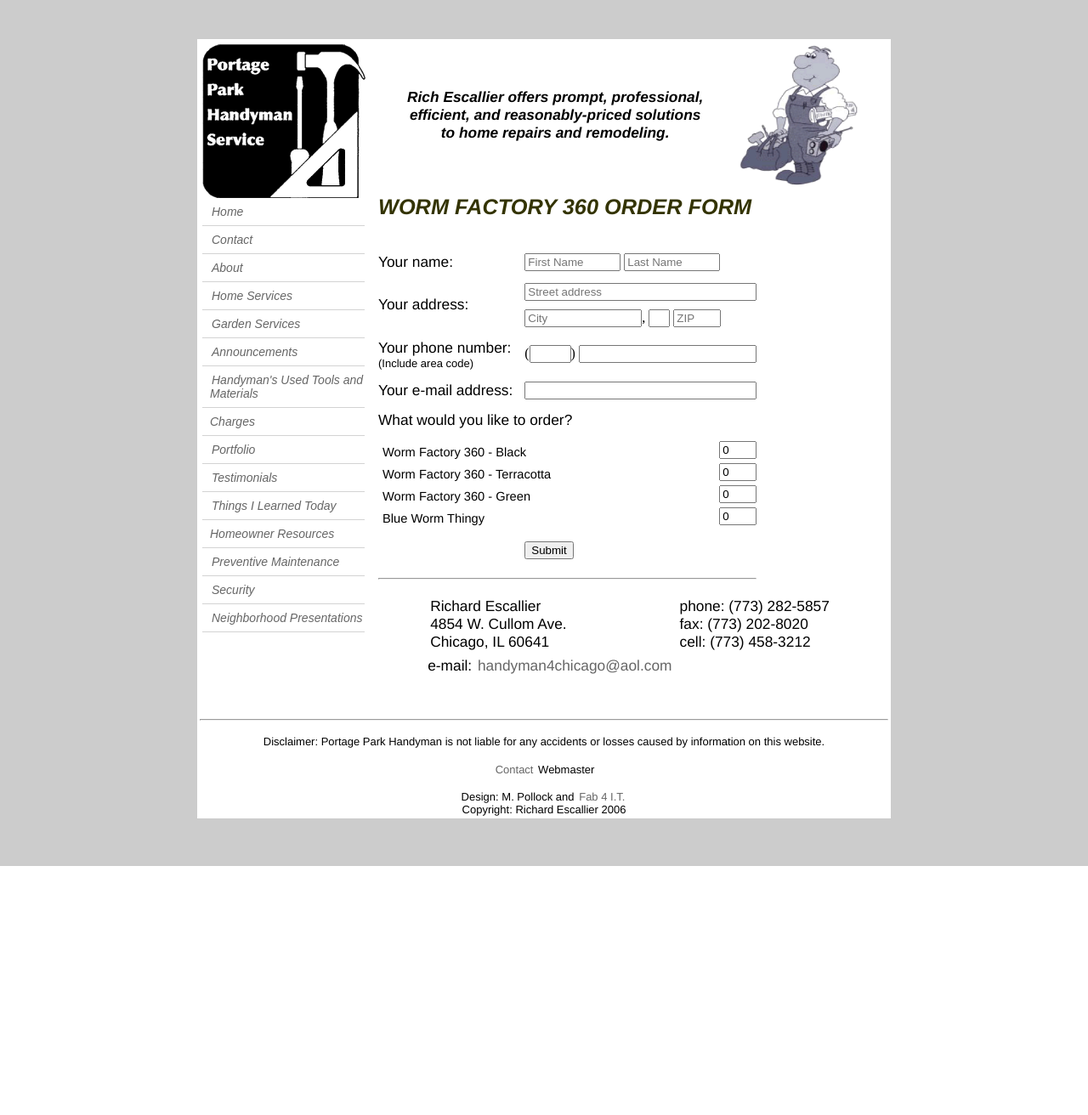
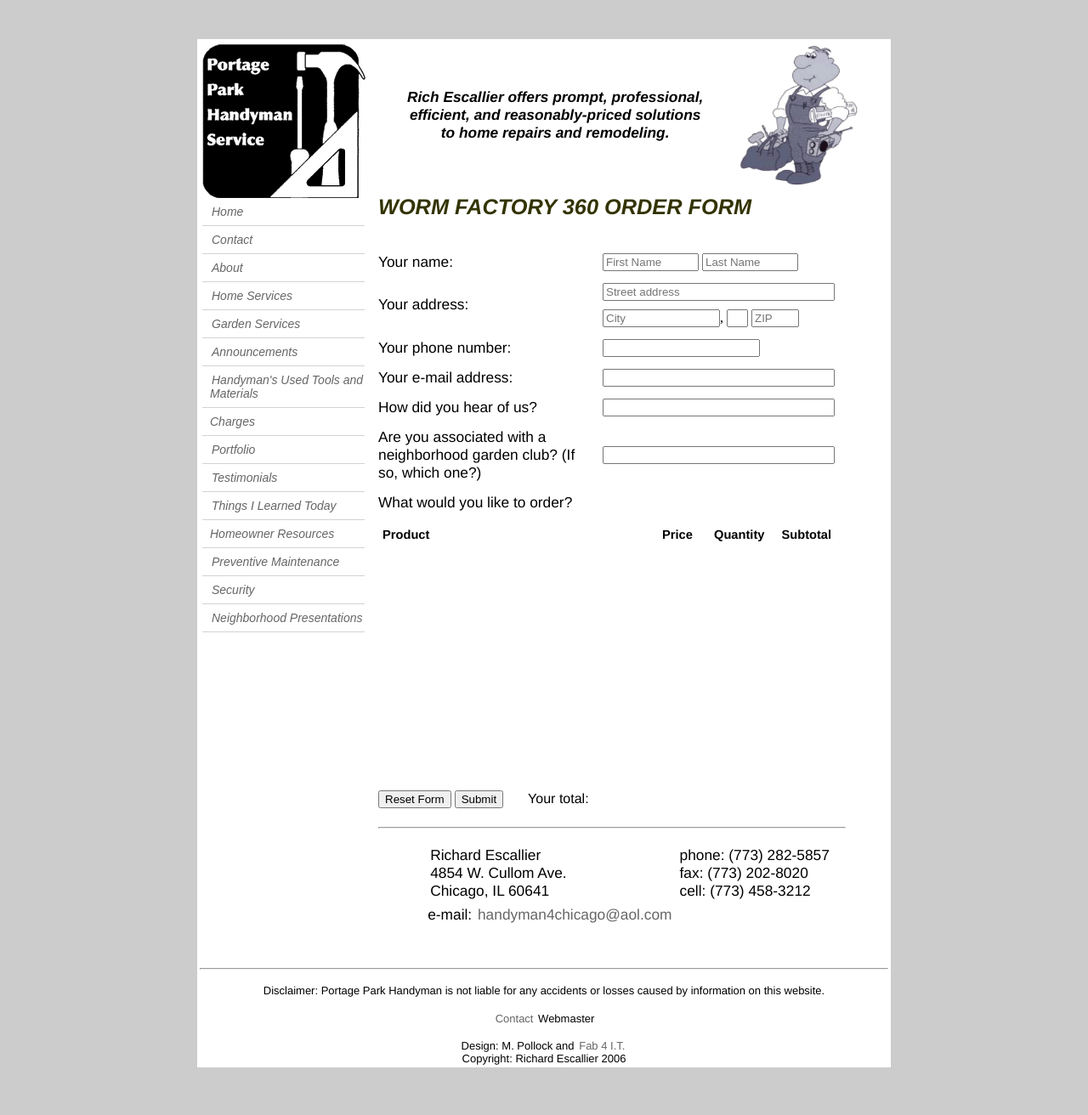
Before and after one commit to scatteredfrog/flirzelkwerp_pphm, a PHP site: page /worm_order.php in a window 1280 px wide. Shown: the whole page at 85% size. Before the commit the page ends 1019 px from the top, so only its background shows below. Run offline with PHP 8.4, Linux system fonts and the light colour scheme; data that the repository does not hold is empty; some libraries are stand-ins or nearby versions.

Commit message:
Form finalized

```diff
--- a/css/worm_order.css
+++ b/css/worm_order.css
@@ -1,17 +1,39 @@
-.wormNumber { position: relative; float: right; }
-.wormNumber input { width: 44px;}
-.wormRow { position: relative; clear: both;}
-#state { width: 25px; }
+.wormNumber { position: relative; float: left; font-size: 11pt; font-family: "Franklin Gothic Medium","Trebuchet MS"; }
+.wormPrice { padding: 5px; position: relative; float: left; font-size: 11pt; font-family: "Franklin Gothic Medium","Trebuchet MS"; width: 51px; }
+.wormNumber input { width: 44px; position: relative; top: 2px; left: 13px;}
+
+.wormSubtotal {
+    padding: 5px;
+    position: relative;
+    float: left;
+    font-size: 11pt;
+    font-family: "Franklin Gothic Medium","Trebuchet MS";
+    left: 10px;
+}
+
+#total_span { position: relative; left: 25px; font-family: "Franklin Gothic Medium", "Trebuchet MS"; }
+.wormRow { position: relative; clear: both; height: 27px;}
+#state { width: 25px; text-transform: uppercase; }
 #zip { width: 56px; }
 #town { width: 138px; }
 #street { margin-bottom: 10px; }
 .name { width: 113px; }
-
+#form_width { width: 550px; }
 .wormProduct {
     position: relative;
     float: left;
     padding: 5px;
     font-family: "Franklin Gothic Medium","Trebuchet MS";
     font-size: 11pt;
-    width: 252px;
+    width: 319px;
 }
+
+.form { width: 250px; }
+.wormBold { font-weight: bold; padding:5px; }
+.wormStripe { background-color: #e0e0e0; }
+.wormSubtotalAmount { left: 35px; }
+
+#worm_form {
+    height: 300px;
+    overflow-y: auto;
+}
--- a/nbproject/private/private.xml
+++ b/nbproject/private/private.xml
@@ -20,9 +20,12 @@
         <group>
             <file>file:/Volumes/Projects/web/portageparkhandyman.com/css/worm_order.css</file>
             <file>file:/Volumes/Projects/web/portageparkhandyman.com/toolsmats.php</file>
-            <file>file:/Volumes/Projects/web/portageparkhandyman.com/contact.php</file>
             <file>file:/Volumes/Projects/web/portageparkhandyman.com/css/toolsmats.css</file>
+            <file>file:/Volumes/Projects/web/portageparkhandyman.com/fabFormHandler.php</file>
             <file>file:/Volumes/Projects/web/portageparkhandyman.com/js/angular/ToolsMatsCtrl.js</file>
+            <file>file:/Volumes/Projects/web/portageparkhandyman.com/js/worm_order.js</file>
+            <file>file:/Volumes/Projects/web/portageparkhandyman.com/process_worm_order.php</file>
+            <file>file:/Volumes/Projects/web/portageparkhandyman.com/finalize_worm_order.php</file>
             <file>file:/Volumes/Projects/web/portageparkhandyman.com/worm_order.php</file>
         </group>
     </open-files>
--- a/tip.php
+++ b/tip.php
@@ -37,7 +37,7 @@ class tip
 //        mysql_query("INSERT INTO whatilearned (isNew,tip,date) VALUES ('1','$formTip',CURDATE())");
     }
 
-    public function __destruct()
+//    public function __destruct()
 //    {
 //    mysql_close();
 //    }
--- a/worm_order.php
+++ b/worm_order.php
@@ -1,64 +1,9 @@
+<?php     session_start(); ?>
+
 <html><!-- #BeginTemplate "/Templates/template0.dwt" -->
 <head>
-<script language="Javascript">
-function addHyphen() {
-    var phLength=document.getElementById("cNumber").value.length;
-    var addTo=document.getElementById("cNumber").value;
-    if (phLength==3) {
-        addTo += "-";
-        document.getElementById("cNumber").value=addTo;
-    }
-    return document.getElementById("cNumber").value;
-}
-
-function fabFormValidate() {
-    // Did the user include a name?
-    var userName=document.forms["contactRich"]["cName"].value;
-    if (userName=="" || userName==null) {
-            alert("Please provide your name.");
-            return false;
-    }
-    // Did the user include a phone number and area code?
-    var phoneNumber=document.forms["contactRich"]["cNumber"].value;
-    var areaCode=document.forms["contactRich"]["cAreaCode"].value;
-    if (phoneNumber=="" || phoneNumber==null || areaCode=="" || areaCode==null) {
-           alert("Please include your phone number with the area code.");
-           return false;
-    }
-
-    // Did the user provide a valid e-mail address?
-    var emailAddress=document.forms["contactRich"]["cEmail"].value;
-    var atCount=emailAddress.split("@").length-1;
-    var lastAt=emailAddress.lastIndexOf("@");
-    var isDot=emailAddress.lastIndexOf(".");
-    var filter = /^([a-zA-Z0-9_\.\-])+\@(([a-zA-Z0-9\-])+\.)+([a-zA-Z0-9]{2,4})+$/;
-    if (!filter.test(emailAddress) || emailAddress=="" || emailAddress==null || emailAddress.length<5 || lastAt <0 || isDot<0 || isDot<lastAt || atCount!=1)
-    {
-        alert("Please provide a valid e-mail address.");
-        return false;
-    }
-
-    // Did the user provide a neighborhood?
-    var hood=document.forms["contactRich"]["cNeighborhood"].value;
-    if (hood=="" || hood==null)
-        {
-            alert("Please provide your neighborhood or nearest major intersection.");
-            return false;
-        }
-
-    // Did the user select a service?
-    if (document.forms["contactRich"]["cTopic"].value=="null")
-        {
-            alert("Please tell us what you need help with.");
-            return false;
-        }
-
-    document.getElementById("isValid").value="yes";
-    return true;
-}
-</script>
 <!-- #BeginEditable "doctitle" -->
-<title>Portage Park Handyman - Contact Rich</title>
+<title>Portage Park Handyman - Order Worm Bins</title>
 <!-- #EndEditable -->
 <meta http-equiv="Content-Type" content="text/html; charset=iso-8859-1">
 <meta name="keywords" content="Handyman Chicago Portage Park Repair Remodeling Home Repair Improvement Richard Escallier">
@@ -69,10 +14,21 @@ function fabFormValidate() {
 </style>
     <link rel="stylesheet" type="text/css" href="rich.css">
     <link rel="stylesheet" type="text/css" href="css/worm_order.css">
+    <script src="js/jquery-1.8.0.min.js"></script>
+    <script src="js/jquery.maskedinput-1.2.2.js"></script>
+    <script src="js/worm_order.js"></script>
 </head>
 
 <body bgcolor="#CCCCCC">
+<?php
+    $link=mysql_connect("db401201757.db.1and1.com", "dbo401201757", "pphmdb42");
+    if(!$link) {
+      die('Count not connect: '.mysql_error());
+    }
+    mysql_select_db("db401201757") or die(mysql_error());
 
+    $item = mysql_query("SELECT product_name,price,product_id FROM worm_bins");
+?>
 <p>&nbsp;</p>
 <table width="800" border="0" cellspacing="2" cellpadding="2" align="center" bgcolor="#FFFFFF">
 <table align="center" bgcolor="#FFFFFF">
@@ -89,78 +45,86 @@ function fabFormValidate() {
         </td>
         <td valign="top"><img src="images/cartoon.gif" width="140" height="166"></td></tr>
                 <!-- END TABLE ON RIGHT--><!-- BEGIN FORM -- BEGIN FORM -- BEGIN FORM -- BEGIN FORM -- BEGIN FORM -- BEGIN FORM -->
-<form name="wormBin" id="worm_bin" method="post" action="fabFormHandler.php" onsubmit="return fabFormValidate()">
+<form name="wormBin" id="worm_bin" method="post" action="fabFormHandler.php" >
     <table cellpadding="6">
         <tr>
-            <td colspan="2"><h3>Worm Factory 360 Order Form</h3></td>
+            <td colspan="2" id="form_width"><h3>Worm Factory 360 Order Form</h3></td>
         </tr>
         <tr>
             <td class="form">Your name:</td>
             <td>
-                <input type="text" name="first_name" id="first_name" placeholder="First Name" class="name"/>
-                <input type="text" name="last_name" id="last_name" placeholder="Last Name" class="name"/>
+                <input type="text" name="first_name" id="first_name" placeholder="First Name" class="name req"/>
+                <input type="text" name="last_name" id="last_name" placeholder="Last Name" class="name req"/>
             </td>
         </tr>
         <tr>
             <td class="form">Your address:</td>
             <td>
-                <input type="text" name="street" id="street" size="31" placeholder="Street address"><br />
-                <input type="text" name="town" id="town" placeholder="City" />,
-                <input type="text" name="state" id="state" /> <input type="number" name="zip" id="zip" placeholder="ZIP" />
+                <input type="text" class="req" name="street" id="street" size="31" placeholder="Street address"><br />
+                <input type="text" class="req" name="town" id="town" placeholder="City" />,
+                <input type="text" class="req" name="state" id="state" maxlength="2" /> <input type="text" name="zip" id="zip" placeholder="ZIP" />
             </td>
         </tr>
         <tr>
-            <td class="form">Your phone number:<br /><span class="footer">(Include area code)</span></td>
-            <td>(<input type="text" size="3" maxlength="3" name="cAreaCode"/>) <input type="text" id="cNumber" name="cNumber" size="23" onkeyup="addHyphen()"></td>
+            <td class="form">Your phone number:<br /><span class="footer"></span></td>
+            <td><input type="text" id="phone" name="phone" class="req"></td>
         </tr>
         <tr>
             <td class="form">Your e-mail address:</td>
-            <td><input type="text" name="cEmail" size="31"></td>
+            <td><input type="text" id="email" name="email" size="31" class="req"></td>
+        </tr>
+            <td class="form">How did you hear of us?</td>
+            <td><input type="text" id="how_heard" name="how_heard" size="31"></td>
+        </tr>
+        <tr>
+            <td class="form">Are you associated with a neighborhood garden club? (If so, which one?)</td>
+            <td><input type="text" id="garden_club" name="garden_club" size="31"></td>
         </tr>
         <tr>
             <td class="form" colspan="2">What would you like to order?</td>
         </tr>
         <tr>
             <td colspan="2">
-                <div>
+                <div id="worm_form">
                     <div class="wormRow">
-                        <div class="wormProduct">
-                            Worm Factory 360 - Black
+                        <div class="wormProduct wormBold">
+                            Product
                         </div>
-                        <div class="wormNumber">
-                            <input type="number" name="wormbin_1" min="0" value="0" id="wormbin_1" />
+                        <div class="wormPrice wormBold">
+                            Price
+                        </div>
+                        <div class="wormNumber wormBold">
+                            Quantity
+                        </div>
+                        <div class="wormSubtotal wormBold">
+                            Subtotal
                         </div>
                     </div>
-                    <div class="wormRow">
-                        <div class="wormProduct">
-                            Worm Factory 360 - Terracotta
-                        </div>
-                        <div class="wormNumber">
-                            <input type="number" name="wormbin_2" min="0" value="0" id="wormbin_2" />
-                        </div>
-                    </div>
-                    <div class="wormRow">
-                        <div class="wormProduct">
-                            Worm Factory 360 - Green
-                        </div>
-                        <div class="wormNumber">
-                            <input type="number" name="wormbin_3" min="0" value="0" id="wormbin_3" />
-                        </div>
-                    </div>
-                    <div class="wormRow">
-                        <div class="wormProduct">
-                            Blue Worm Thingy
-                        </div>
-                        <div class="wormNumber">
-                            <input type="number" name="wormbin_4" min="0" value="0" id="wormbin_4" />
-                        </div>
-                    </div>
+
+<?php
+    $rowCount = 0;
+
+    while ($row=mysql_fetch_array($item)) {
+        $_SESSION['roll_plymouth_rock'][] = $row;
+        $worm_class = $rowCount > 0 ? 'wormStripe' : '';
+        echo "<div class='wormRow product ".$worm_class."' id='".$row['product_id']."'><div class='wormProduct'>".$row['product_name']."</div>";
+        echo "<div class='wormPrice' id='pr_".$row['product_id']."'>$".money_format('%i', $row['price'])."</div>";
+        echo "<div class='wormNumber'>";
+        echo "<input type='number' name='nb_".$row['product_id']."' min='0' value='0' step='1' id='nb_".$row['product_id']."' /></div>";
+        echo "<div class='wormSubtotal wormSubtotalAmount' id='st_".$row['product_id']."'></div></div>";
+        $rowCount++;
+        $rowCount = $rowCount > 1 ? 0 : $rowCount;
+    }
+
+    mysql_close();
+
+?>
                 </div>
             </td>
         </tr>
         <tr>
-            <td></td>
-            <td><input type="submit" value="Submit" /></td>
+            <td colspan="2"><input type="button" value="Reset Form" onclick="clearForm();"/> <input type="button" value="Submit" onclick="submitOrder();" />
+                <span id="total_span">Your total: <span id="your_total"></span></span></td>
         </tr>
         <tr>
             <td colspan="2"><hr /></td>
```
Also changed, not shown: finalize_worm_order.php (added, +109 -0 lines), js/worm_order.js (added, +162 -0 lines), process_worm_order.php (added, +29 -0 lines).
